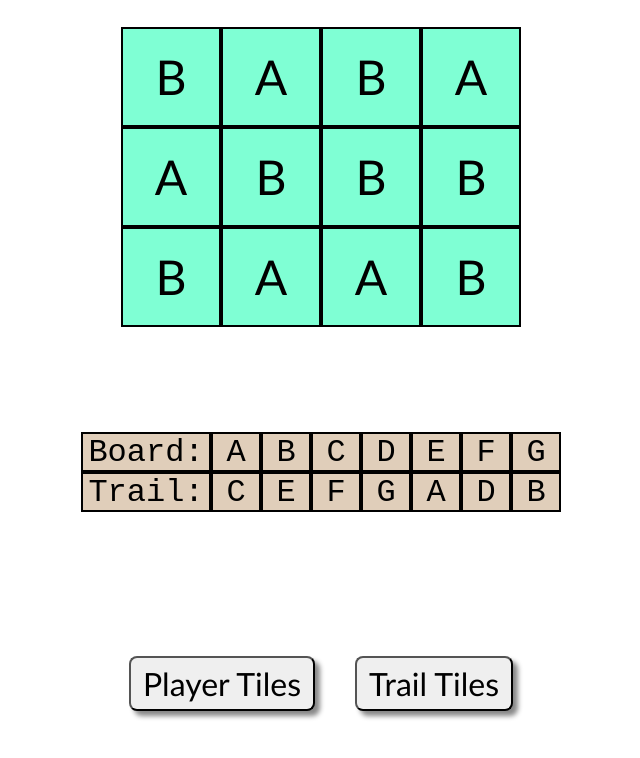
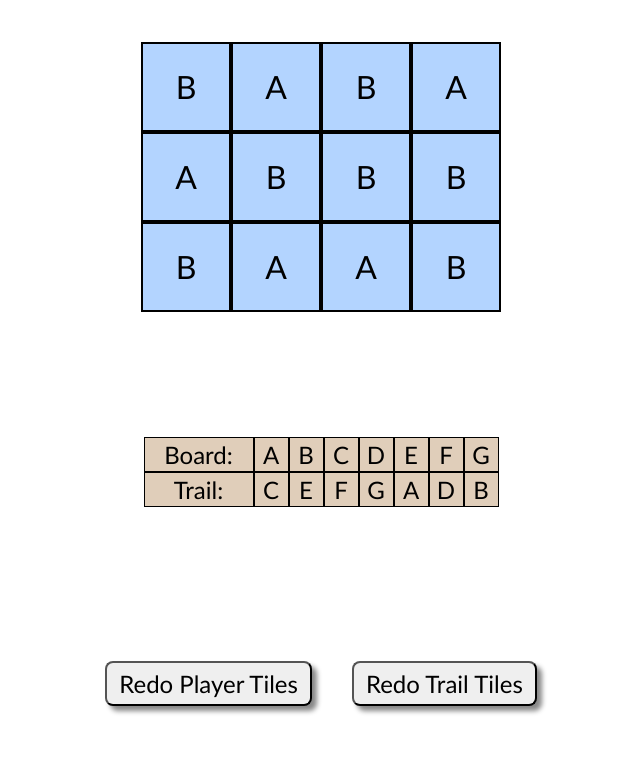
Before and after one commit to nickbstudy/gwt-gen, a plain HTML site: page index.html in a window 1280 px wide. Shown: the whole page, without its empty margins (295-935 px from the left). Drawn offline with Linux system fonts and the light colour scheme.

Commit message:
Resized fonts

```diff
--- a/index.html
+++ b/index.html
@@ -51,8 +51,8 @@
             <div class="g" id="t7"></div>
         </div>
         <div class="btnHolder">
-            <button id="playerTiles">Player Tiles</button>
-            <button id="trailTiles">Trail Tiles</button>
+            <button id="playerTiles">Redo Player Tiles</button>
+            <button id="trailTiles">Redo Trail Tiles</button>
         </div>
     </div class="holder">
 
--- a/style.css
+++ b/style.css
@@ -21,8 +21,8 @@
     grid-area: 'playerGrid';
     margin: auto;
     display: grid;
-    grid-template-rows: repeat(3, 100px);
-    grid-template-columns: repeat(4, 100px);
+    grid-template-rows: repeat(3, 90px);
+    grid-template-columns: repeat(4, 90px);
     grid-template-areas:
     '1 2 3 4'
     '5 6 7 8'
@@ -30,21 +30,21 @@
 }
 
 .container > div {
-    background-color: aquamarine;
+    background-color: rgb(179, 212, 255);
     border: 2px solid black;
     display: flex;
     align-items: center;
     justify-content: center;
     font-family: 'Trebuchet MS', 'Lucida Sans Unicode', 'Lucida Grande', 'Lucida Sans', Arial, sans-serif;
-    font-size: 3em;
+    font-size: 2em;
 }
 
 .trail {
     grid-area: 'trailGrid';
     margin: auto;
     display: grid;
-    grid-template-columns: 130px repeat(7,50px);
-    grid-template-rows: 40px 40px;
+    grid-template-columns: 110px repeat(7,35px);
+    grid-template-rows: 35px 35px;
     grid-template-areas:
     'topWord ba bb bc bd be bf bg'
     'botWord t1 t2 t3 t4 t5 t6 t7';
@@ -55,9 +55,10 @@
     margin: 0;
     justify-content: center;
     background-color: rgb(224, 206, 186);
-    border: 2px solid black;
-    font-family: 'Courier New', Courier, monospace;
-    font-size: 2em
+    border: 1px solid black;
+    font-family: 'Trebuchet MS', 'Lucida Sans Unicode', 'Lucida Grande', 'Lucida Sans', Arial, sans-serif;
+    font-weight: 400;
+    font-size: 1.5em
 }
 .btnHolder {
     display: flex;
@@ -67,7 +68,7 @@
 }
 button {
     font-family: 'Trebuchet MS', 'Lucida Sans Unicode', 'Lucida Grande', 'Lucida Sans', Arial, sans-serif;
-    font-size: 2em;
+    font-size: 1.5em;
     box-shadow: 5px 5px 5px #888888;
     border-radius: 8px;
     margin-left: 20px;
```
